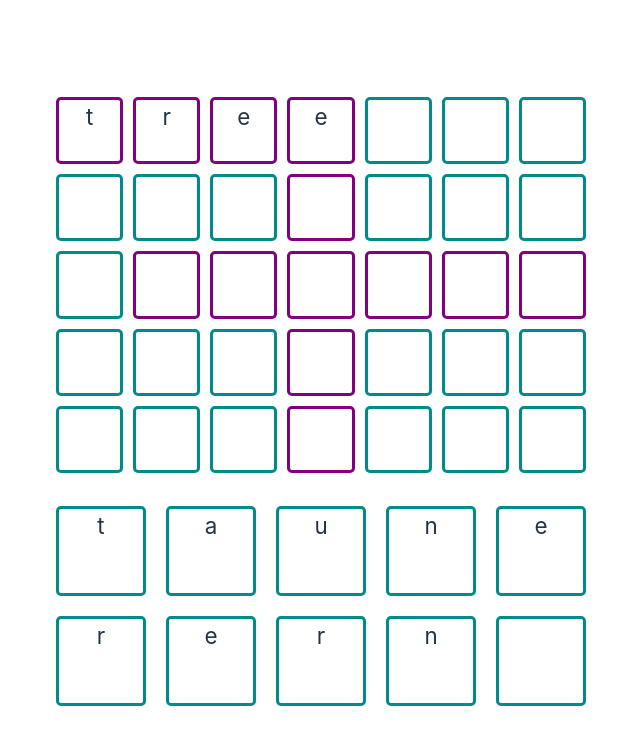
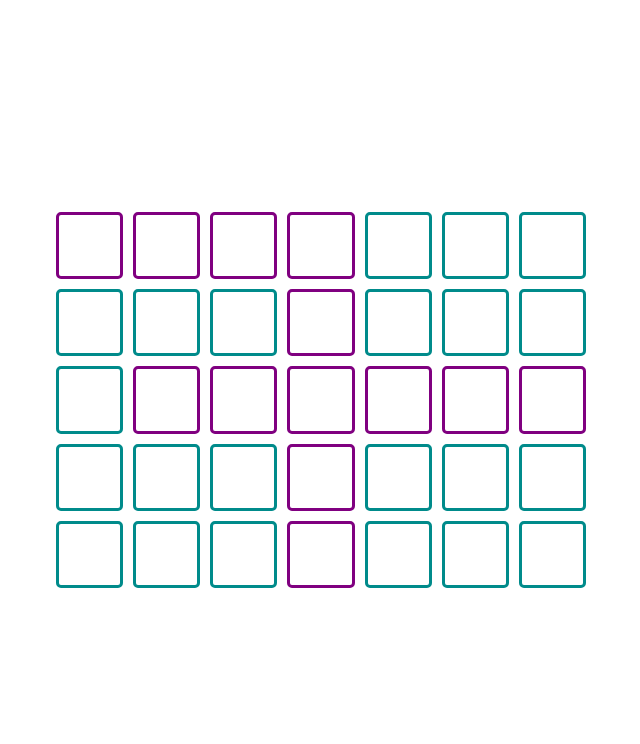
Before and after one commit to guyfoz77/alphagrid, a React (Vite) app: page / in a window 1280 px wide. Shown: the top 744 px of the page, without its empty margins (319-959 px from the left). Built offline with nearby package versions, Linux system fonts and the light colour scheme.

Commit message:
Build board correctly

```diff
--- a/src/App.jsx
+++ b/src/App.jsx
@@ -4,71 +4,16 @@ import { useState } from 'react'
 import { Board } from './components/Board'
 import { SpareLetters } from './components/SpareLetters'
 import { testBoard } from './data'
-import { BoardObject } from './scripts/boardScripts'
 import { GameState } from './scripts/boardScripts'
 // import { produce } from 'immer'
 
 function App() {
-  // const newBoard = getBoard(testBoard)
-  const [board, setBoard] = useState(new BoardObject(testBoard))
-  // const [spareLetters, setSpareLetters] = useState(getSpareLetters(board))
-
-  function cloneboard() {
-    const newBoard = board.currentBoard.map((row) => {
-      const newRow = []
-      for (let i = 0; i < row.length; i++) {
-        newRow.push(row[i].letter)
-      }
-      return newRow
-    })
-    return newBoard
-  }
-
-  function handleOnDrag(e, letter, index) {
-    e.dataTransfer.setData('letter', letter)
-    e.dataTransfer.setData('index', index)
-  }
-  function handleOnDragBoard(e, letter, rowIndex, index) {
-    e.dataTransfer.setData('letter', letter)
-    const newBoard = cloneboard()
-    newBoard[rowIndex][index] = ''
-    const newBoardRaw = {
-      solution: board.solution,
-      start: newBoard,
-    }
-    setBoard(new BoardObject(newBoardRaw))
-  }
-  function handleOnDropBoard(e, rowIndex, index) {
-    // e.preventDefault()
-    const letter = e.dataTransfer.getData('letter')
-    // const indexInSpareLetters = e.dataTransfer.getData('index')
-    const newBoard = cloneboard()
-    newBoard[rowIndex][index] = letter
-    const newBoardRaw = {
-      solution: board.solution,
-      start: newBoard,
-    }
-    const newBoardObject = new BoardObject(newBoardRaw)
-    setBoard(newBoardObject)
-    // removeUsedLetter(indexInSpareLetters)
-    console.log(new GameState(newBoardRaw))
-  }
-  function handleDragOver(e) {
-    e.preventDefault()
-  }
+  const [gameState, setGameState] = useState(new GameState(testBoard))
 
   return (
     <div className="mainContainer">
-      <Board
-        board={board.currentBoard}
-        handleOnDropBoard={handleOnDropBoard}
-        handleDragOver={handleDragOver}
-        handleOnDragBoard={handleOnDragBoard}
-      />
-      <SpareLetters
-        letters={board.startSpareLetters}
-        handleOnDrag={handleOnDrag}
-      />
+      <Board gameState={gameState} />
+      {/* <SpareLetters /> */}
     </div>
   )
 }
--- a/src/components/Board.jsx
+++ b/src/components/Board.jsx
@@ -1,53 +1,85 @@
 import '../sass/Board.scss'
 
-function BoardRow({
-  row,
-  rowIndex,
-  handleOnDropBoard,
-  handleDragOver,
-  handleOnDragBoard,
-}) {
+// function BoardRow({
+//   row,
+//   rowIndex,
+//   handleOnDropBoard,
+//   handleDragOver,
+//   handleOnDragBoard,
+// }) {
+//   return (
+//     <div className="boardRow">
+//       {/* {' '} */}
+//       {row.map((tile, index) =>
+//         tile.willContainLetter ? (
+//           <div
+//             className="boardLetter occupied"
+//             key={index}
+//             onDrop={(e) => handleOnDropBoard(e, rowIndex, index)}
+//             onDragOver={(e) => handleDragOver(e)}
+//             onDrag={(e) => handleOnDragBoard(e, tile.letter, rowIndex, index)}
+//             draggable={!!tile.letter}
+//           >
+//             {tile.letter}
+//           </div>
+//         ) : (
+//           <div className="boardLetter blank" key={index}>
+//             {tile.letter}
+//           </div>
+//         )
+//       )}
+//     </div>
+//   )
+// }
+
+// export function Board({
+//   board,
+//   handleOnDropBoard,
+//   handleDragOver,
+//   handleOnDragBoard,
+// }) {
+//   return (
+//     <div className="board">
+//       {board.map((row, index) => (
+//         <BoardRow
+//           row={row}
+//           key={index}
+//           rowIndex={index}
+//           handleOnDropBoard={handleOnDropBoard}
+//           handleDragOver={handleDragOver}
+//           handleOnDragBoard={handleOnDragBoard}
+//         />
+//       ))}
+//     </div>
+//   )
+// }
+
+function Tile({ letter, currentLetter }) {
+  return letter ? (
+    <div className="boardLetter occupied">{currentLetter}</div>
+  ) : (
+    <div className="boardLetter blank"></div>
+  )
+}
+
+function BoardRow({ row, currentRow }) {
   return (
     <div className="boardRow">
-      {/* {' '} */}
-      {row.map((tile, index) =>
-        tile.willContainLetter ? (
-          <div
-            className="boardLetter occupied"
-            key={index}
-            onDrop={(e) => handleOnDropBoard(e, rowIndex, index)}
-            onDragOver={(e) => handleDragOver(e)}
-            onDrag={(e) => handleOnDragBoard(e, tile.letter, rowIndex, index)}
-            draggable={!!tile.letter}
-          >
-            {tile.letter}
-          </div>
-        ) : (
-          <div className="boardLetter blank" key={index}>
-            {tile.letter}
-          </div>
-        )
-      )}
+      {row.map((letter, index) => (
+        <Tile letter={letter} key={index} currentLetter={currentRow[index]} />
+      ))}
     </div>
   )
 }
 
-export function Board({
-  board,
-  handleOnDropBoard,
-  handleDragOver,
-  handleOnDragBoard,
-}) {
+export function Board({ gameState }) {
   return (
     <div className="board">
-      {board.map((row, index) => (
+      {gameState.solution.map((row, index) => (
         <BoardRow
           row={row}
           key={index}
-          rowIndex={index}
-          handleOnDropBoard={handleOnDropBoard}
-          handleDragOver={handleDragOver}
-          handleOnDragBoard={handleOnDragBoard}
+          currentRow={gameState.currentBoard[index]}
         />
       ))}
     </div>
--- a/src/data.js
+++ b/src/data.js
@@ -6,8 +6,8 @@ export const testBoard = {
     ['', '', '', 'e', '', '', ''],
     ['', '', '', 'r', '', '', ''],
   ],
-  start: [
-    ['t', 'r', 'e', 'e', '', '', ''],
+  current: [
+    ['', '', '', '', '', '', ''],
     ['', '', '', '', '', '', ''],
     ['', '', '', '', '', '', ''],
     ['', '', '', '', '', '', ''],
--- a/src/scripts/boardScripts.js
+++ b/src/scripts/boardScripts.js
@@ -60,7 +60,7 @@ class LetterObject {
 
 export class GameState {
   constructor(boardRaw) {
-    this.currentBoard = boardRaw.start
+    this.currentBoard = boardRaw.current
     this.solution = boardRaw.solution
     this.letters = this.getLetters(boardRaw)
   }
@@ -69,15 +69,15 @@ export class GameState {
     const letters = []
 
     //find letters already on board
-    for (let i = 0; i < boardRaw.start.length; i++) {
-      for (let j = 0; j < boardRaw.start[i].length; j++) {
-        if (boardRaw.start[i][j]) {
+    for (let i = 0; i < boardRaw.current.length; i++) {
+      for (let j = 0; j < boardRaw.current[i].length; j++) {
+        if (boardRaw.current[i][j]) {
           const boardPosition = {
             col: j,
             row: i,
           }
           letters.push(
-            new LetterObject(boardRaw.start[i][j], true, boardPosition, null)
+            new LetterObject(boardRaw.current[i][j], true, boardPosition, null)
           )
         }
       }
@@ -91,9 +91,9 @@ export class GameState {
         if (boardRaw.solution[i][j]) allLetters.push(boardRaw.solution[i][j])
       }
     }
-    for (let i = 0; i < boardRaw.start.length; i++) {
-      for (let j = 0; j < boardRaw.start[i].length; j++) {
-        if (boardRaw.start[i][j]) lettersOnBoard.push(boardRaw.start[i][j])
+    for (let i = 0; i < boardRaw.current.length; i++) {
+      for (let j = 0; j < boardRaw.current[i].length; j++) {
+        if (boardRaw.current[i][j]) lettersOnBoard.push(boardRaw.current[i][j])
       }
     }
     const spareLetters = [...allLetters]
@@ -108,48 +108,48 @@ export class GameState {
   }
 }
 
-export class BoardObject {
-  constructor(boardRaw) {
-    this.currentBoard = this.buildBoard(boardRaw)
-    this.solution = boardRaw.solution
-    this.startSpareLetters = this.getSpareLetters(boardRaw)
-  }
+// export class BoardObject {
+//   constructor(boardRaw) {
+//     this.currentBoard = this.buildBoard(boardRaw)
+//     this.solution = boardRaw.solution
+//     this.currentSpareLetters = this.getSpareLetters(boardRaw)
+//   }
 
-  getSpareLetters(boardRaw) {
-    const allLetters = []
-    const lettersOnBoard = []
+//   getSpareLetters(boardRaw) {
+//     const allLetters = []
+//     const lettersOnBoard = []
 
-    for (let i = 0; i < boardRaw.solution.length; i++) {
-      for (let j = 0; j < boardRaw.solution[i].length; j++) {
-        if (boardRaw.solution[i][j]) allLetters.push(boardRaw.solution[i][j])
-      }
-    }
-    for (let i = 0; i < boardRaw.start.length; i++) {
-      for (let j = 0; j < boardRaw.start[i].length; j++) {
-        if (boardRaw.start[i][j]) lettersOnBoard.push(boardRaw.start[i][j])
-      }
-    }
-    const spareLetters = [...allLetters]
-    lettersOnBoard.forEach((letter) => {
-      spareLetters.splice(spareLetters.indexOf(letter), 1)
-    })
-    shuffleArray(spareLetters)
-    return spareLetters
-  }
+//     for (let i = 0; i < boardRaw.solution.length; i++) {
+//       for (let j = 0; j < boardRaw.solution[i].length; j++) {
+//         if (boardRaw.solution[i][j]) allLetters.push(boardRaw.solution[i][j])
+//       }
+//     }
+//     for (let i = 0; i < boardRaw.start.length; i++) {
+//       for (let j = 0; j < boardRaw.start[i].length; j++) {
+//         if (boardRaw.start[i][j]) lettersOnBoard.push(boardRaw.start[i][j])
+//       }
+//     }
+//     const spareLetters = [...allLetters]
+//     lettersOnBoard.forEach((letter) => {
+//       spareLetters.splice(spareLetters.indexOf(letter), 1)
+//     })
+//     shuffleArray(spareLetters)
+//     return spareLetters
+//   }
 
-  buildBoard(boardRaw) {
-    const newBoard = []
-    for (let i = 0; i < boardRaw.solution.length; i++) {
-      const newRow = []
-      for (let j = 0; j < boardRaw.solution[i].length; j++) {
-        let willContainLetter = false
-        if (boardRaw.solution[i][j]) {
-          willContainLetter = true
-        }
-        newRow.push(new Tile(boardRaw.start[i][j], i, j, willContainLetter))
-      }
-      newBoard.push(newRow)
-    }
-    return newBoard
-  }
-}
+//   buildBoard(boardRaw) {
+//     const newBoard = []
+//     for (let i = 0; i < boardRaw.solution.length; i++) {
+//       const newRow = []
+//       for (let j = 0; j < boardRaw.solution[i].length; j++) {
+//         let willContainLetter = false
+//         if (boardRaw.solution[i][j]) {
+//           willContainLetter = true
+//         }
+//         newRow.push(new Tile(boardRaw.start[i][j], i, j, willContainLetter))
+//       }
+//       newBoard.push(newRow)
+//     }
+//     return newBoard
+//   }
+// }
```
